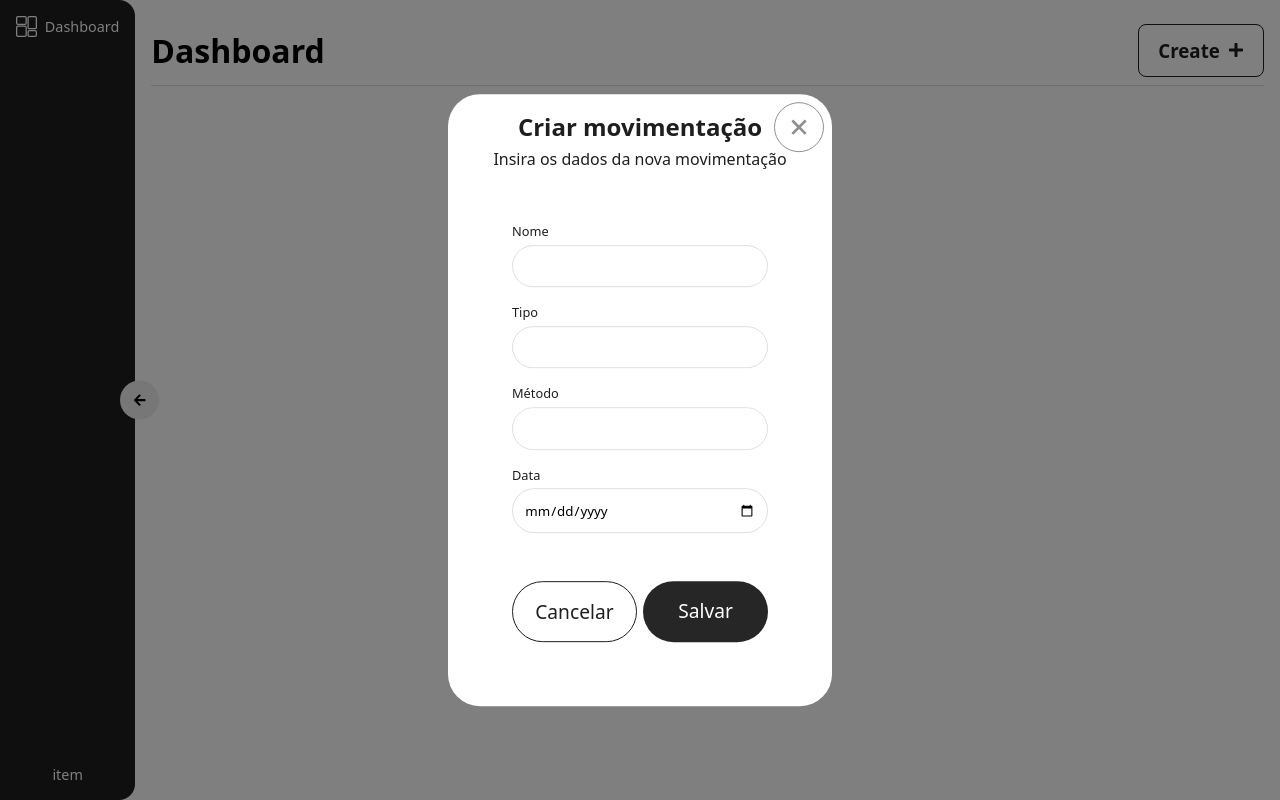
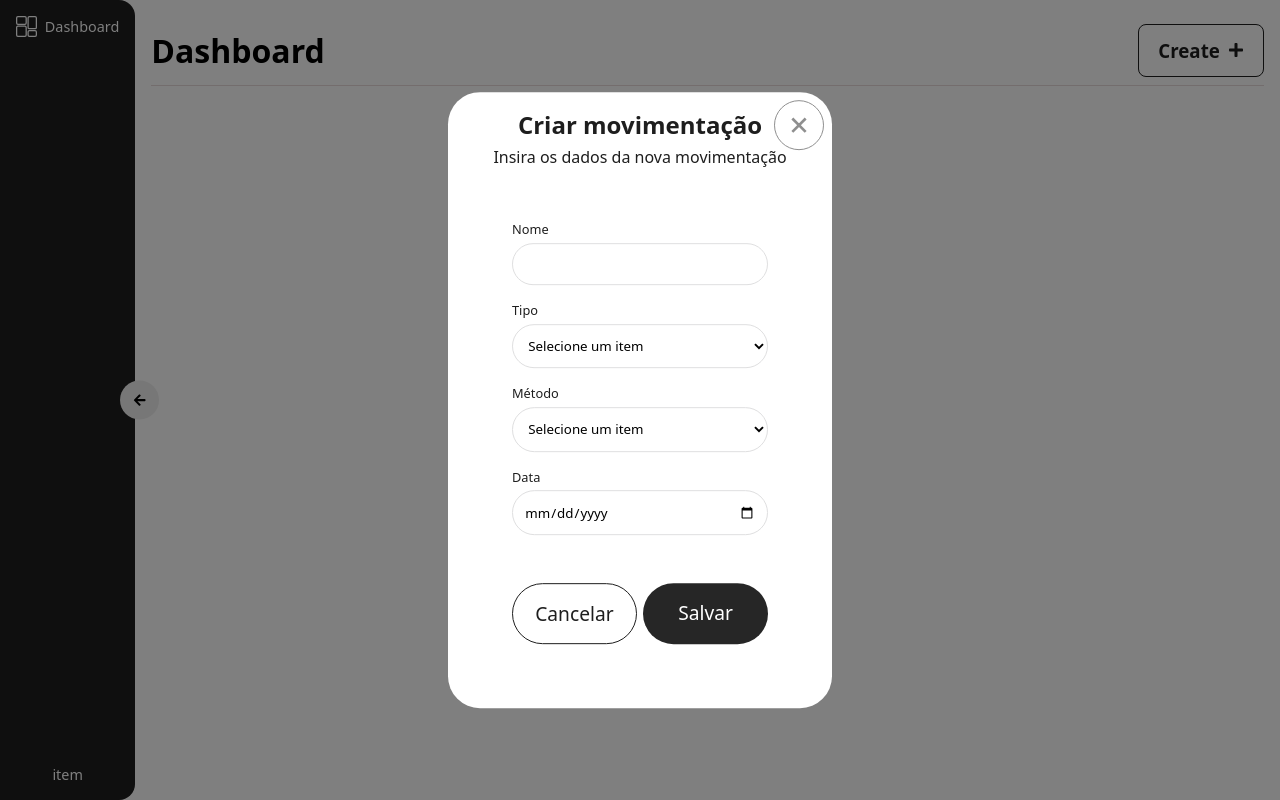
Before and after one commit to joaoleite2/finances-project, a React (Vite) app: page / in a window 1280 px wide. Both pictures are taken after a click on the element "Create". Built offline with nearby package versions, Linux system fonts and the light colour scheme.

Commit message:
feat: input of modal

```diff
--- a/index.html
+++ b/index.html
@@ -2,7 +2,7 @@
 <html lang="pt-br">
   <head>
     <meta charset="UTF-8" />
-    <!-- <link rel="icon" type="image/svg+xml" href="/vite.svg" /> -->
+    <link rel="icon" href="./public/iconFinance.svg"/>
     <meta name="viewport" content="width=device-width, initial-scale=1.0" />
     <title>Finances</title>
   </head>
--- a/src/components/CreateMovement/index.tsx
+++ b/src/components/CreateMovement/index.tsx
@@ -1,5 +1,5 @@
 import React, { useContext } from "react";
-import { CreateForm, InputDiv, InputLabel, Input, ModalContainer, ButtonsDiv, Buttons } from "./style";
+import { CreateForm, InputDiv, InputLabel, Input, ModalContainer, ButtonsDiv, Buttons, Select } from "./style";
 import ModalHeaderDefault from "../Modal/HeaderDefault";
 import { itemsForInput } from "./utils";
 import { ModalContext } from "../../contexts/ModalContext";
@@ -13,10 +13,24 @@ const CreateMovement:React.FC = () => {
       <CreateForm>
         {itemsForInput.map((item) =>(
           <>
+          {item.type !== 'select' ? (
           <InputDiv>
             <InputLabel>{item.label}</InputLabel>
             <Input type={item.type} />
           </InputDiv>
+          ) : (
+            <InputDiv>
+              <InputLabel>
+                {item.label}
+              </InputLabel>
+              <Select>
+                <option>Selecione um item</option>
+                {item.options.map((item) => (
+                  <option>{item}</option>
+                ))}
+              </Select>
+            </InputDiv>
+          )}
           </>
         ))}
         <ButtonsDiv>
--- a/src/components/CreateMovement/style.ts
+++ b/src/components/CreateMovement/style.ts
@@ -37,6 +37,21 @@ export const Input = styled.input`
   outline: none;
   border: 1px solid #DFDFE0;
   padding: .7rem;
+  &:focus{
+    outline: 1px solid #1e1e1e;
+  }
+  `
+
+export const Select = styled.select`
+  width: 100%;
+  background-color: #fff;
+  border-radius: 1.4rem;
+  outline: none;
+  border: 1px solid #DFDFE0;
+  padding: .7rem;
+  &:focus{
+    outline: 1px solid #1e1e1e;
+  }
 `
 
 export const ButtonsDiv = styled.div`
--- a/src/components/CreateMovement/utils.ts
+++ b/src/components/CreateMovement/utils.ts
@@ -1,23 +1,36 @@
 interface ObjectType{
   label:string;
-  type:string
+  type:string;
+  options:string[] | [];
 }
 
 export const itemsForInput:ObjectType[] = [
   {
     label:'Nome',
-    type:'text'
+    type:'text',
+    options:[]
   },
   {
     label:'Tipo',
-    type:'select'
+    type:'select',
+    options:[
+      'Gastos',
+      'Ganhos'
+    ]
   },
   {
     label:'Método',
-    type:'select'
+    type:'select',
+    options:[
+      'Crédito',
+      'Débito',
+      'Dinheiro',
+      'Pix'
+    ]
   },
   {
     label:'Data',
-    type:'date'
+    type:'date',
+    options:[]
   }
 ]
--- a/src/components/Headers/index.tsx
+++ b/src/components/Headers/index.tsx
@@ -12,9 +12,9 @@ const Header:React.FC = () => {
   }
 
   return(
-    <HeaderDiv onClick={() => handleClickOnCreate()}>
+    <HeaderDiv>
       <TextHeader>Dashboard</TextHeader>
-      <ButtonCreate>
+      <ButtonCreate onClick={() => handleClickOnCreate()}>
         <ButtonText>
           Create
         </ButtonText>
--- a/src/pages/Dashboard/index.tsx
+++ b/src/pages/Dashboard/index.tsx
@@ -1,13 +1,8 @@
 import React, { useContext } from "react";
 import { Container, Section } from "./style";
 import Header from "../../components/Headers";
-import { DashboardContext } from "../../contexts/DashboardContext";
-import FinancesGraphics from "./FinanesGraphics";
 
 const Dashboard:React.FC = () => {
-  const { graphics, setGraphics } = useContext(DashboardContext);
-  console.log(graphics)
-
   return(
     <Container>
       <Header />
```
Also changed, not shown: public/iconFinance.svg (added).
